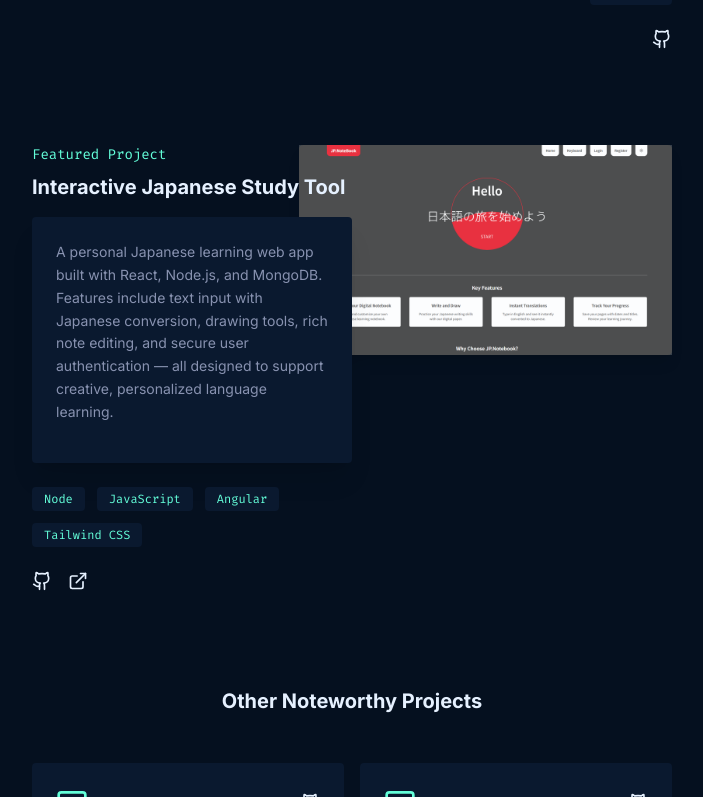
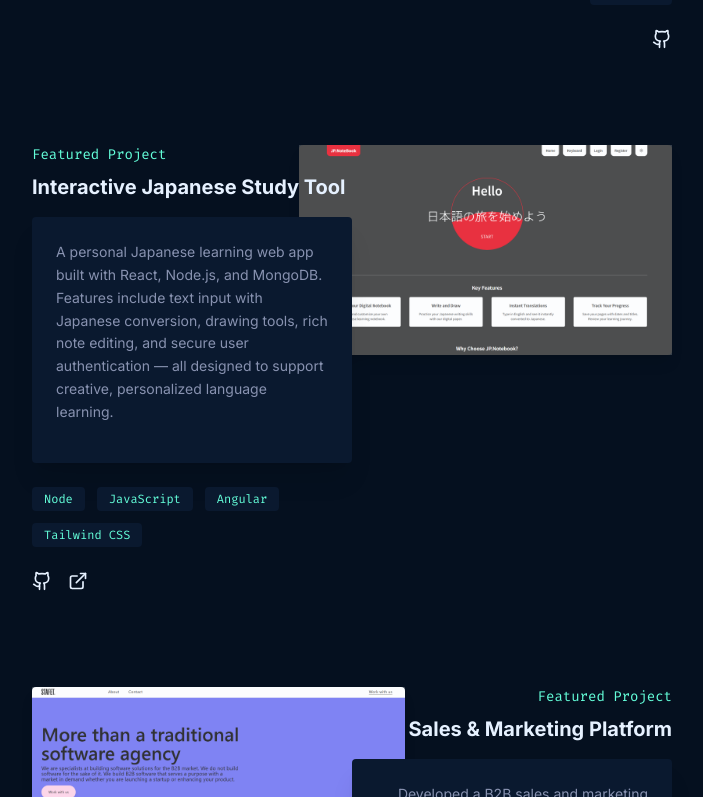
Before and after one commit to watch14/portfolio, a Next.js app: page / in a window 1280 px wide. Shown: the part 2003-2800 px from the top of the page, without its empty margins (544-1247 px from the left). Built offline with nearby package versions, Linux system fonts and the light colour scheme.

Commit message:
Refactor code structure for improved readability and maintainability

```diff
--- a/components/sections/projects-section.tsx
+++ b/components/sections/projects-section.tsx
@@ -130,7 +130,7 @@ const ProjectsSection = forwardRef<HTMLElement, ProjectsSectionProps>(
               </ul>
               <div className="flex gap-4">
                 <Link
-                  href="https://github.com/watch14/FeedME-0x1_Project"
+                  href="https://github.com/watch14/NoteBook"
                   className="text-light hover-snappy-text hover-snappy-scale"
                 >
                   <Github className="w-5 h-5" />
@@ -142,6 +142,65 @@ const ProjectsSection = forwardRef<HTMLElement, ProjectsSectionProps>(
                 >
                   <ExternalLink className="w-5 h-5" />
                   <span className="sr-only">External Link</span>
+                </Link>
+              </div>
+            </div>
+          </div>
+        </div>
+
+        <div className="relative grid md:grid-cols-12 mb-24">
+          <div className="md:col-span-7 md:col-start-1 md:row-start-1 relative z-10">
+            <div className="relative group">
+              <Link
+                href="https://stafet.co"
+                className="block relative hover-snappy-scale"
+              >
+                <div className="absolute inset-0 bg-accent/20 group-hover:bg-transparent transition-all duration-300 z-10"></div>
+                <img
+                  src="/stafet.png"
+                  alt="E-Commerce Platform"
+                  className="rounded shadow-lg"
+                />
+              </Link>
+            </div>
+          </div>
+          <div className="md:col-span-6 md:col-start-7 md:row-start-1 relative z-20 mt-4 md:mt-0">
+            <div className="md:text-right">
+              <p className="font-mono text-accent text-sm mb-2">
+                Featured Project
+              </p>
+              <h3 className="text-light text-xl font-bold mb-4 hover-snappy-text">
+                Sales & Marketing Platform
+              </h3>
+              <div className="bg-medium p-6 rounded shadow-xl mb-6">
+                <p className="text-muted leading-relaxed text-sm">
+                  Developed a B2B sales and marketing services website with a
+                  fully customizable admin panel, allowing the team to update
+                  all site content without developer assistance. Focused on
+                  clear messaging, strong UI/UX, and scalable architecture.
+                </p>
+              </div>
+              <ul className="flex flex-wrap gap-3 font-mono text-xs mb-6 md:justify-end">
+                <span className="bg-medium text-accent px-3 py-1 rounded text-xs font-mono hover-snappy-scale">
+                  Node.js
+                </span>
+                <span className="bg-medium text-accent px-3 py-1 rounded text-xs font-mono hover-snappy-scale">
+                  JavaScript
+                </span>
+                <span className="bg-medium text-accent px-3 py-1 rounded text-xs font-mono hover-snappy-scale">
+                  React
+                </span>
+                <span className="bg-medium text-accent px-3 py-1 rounded text-xs font-mono hover-snappy-scale">
+                  Firebase
+                </span>
+              </ul>
+              <div className="flex gap-4 md:justify-end">
+                <Link
+                  href="https://stafet.co/"
+                  className="text-light hover-snappy-text hover-snappy-scale"
+                >
+                  <ExternalLink className="w-5 h-5" />
+                  <span className="sr-only">GitHub</span>
                 </Link>
               </div>
             </div>
```
Also changed, not shown: public/stafet.png (added).
